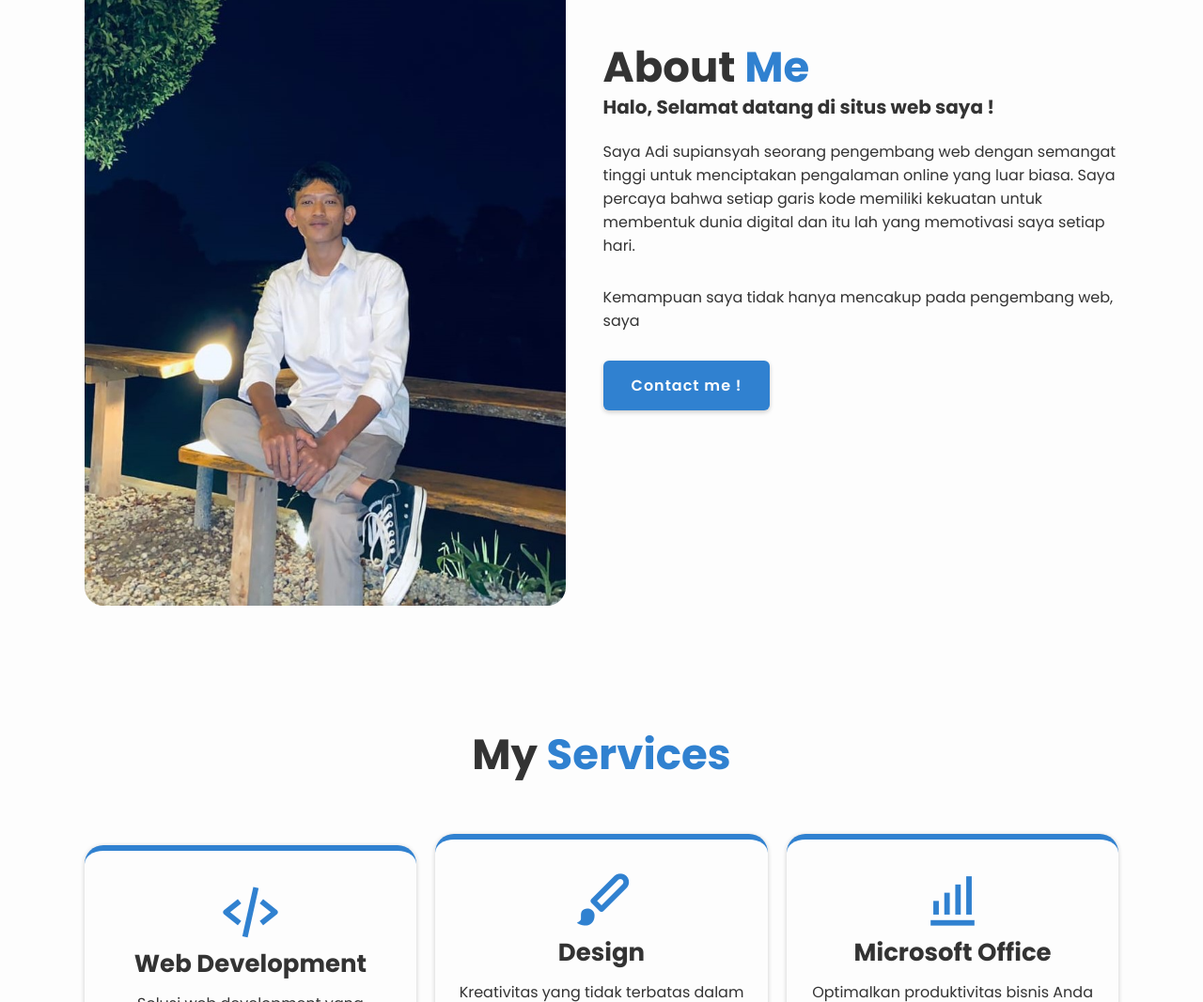
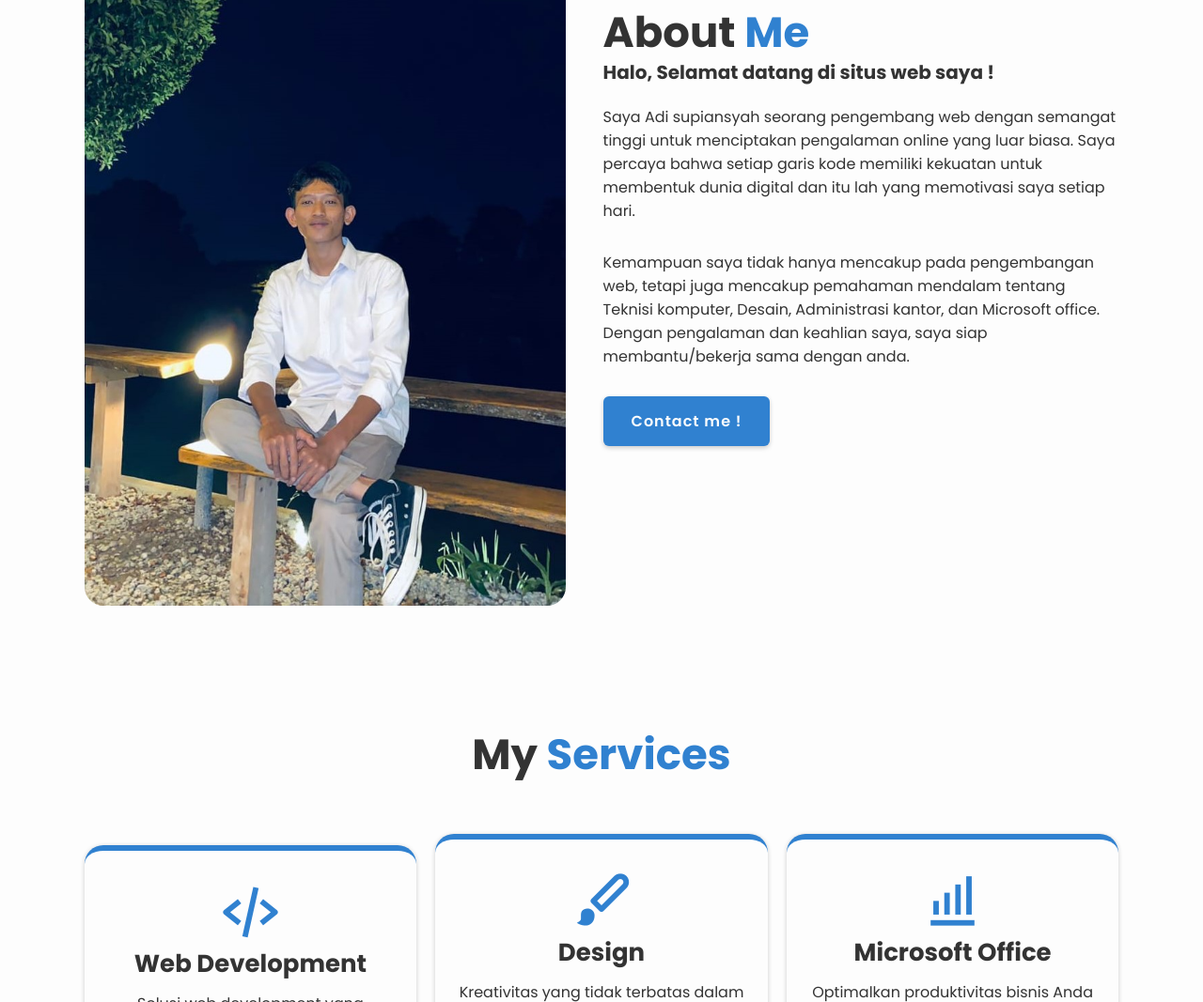
Before and after one commit to adisupiansah/adisupiansah.github.io, a plain HTML site: page index.html in a window 1280 px wide. Shown: the part 1067-2134 px from the top of the page at 94% size. Drawn offline with nearby package versions, Linux system fonts and the light colour scheme.

Commit message:
Update 16 desember 2023

```diff
--- a/index.html
+++ b/index.html
@@ -103,7 +103,7 @@
                 Saya Adi supiansyah seorang pengembang web dengan semangat tinggi untuk menciptakan pengalaman online yang luar biasa. Saya percaya bahwa setiap garis kode memiliki kekuatan untuk membentuk dunia digital dan itu lah yang memotivasi saya setiap hari.
             </p>
             <p>
-                Kemampuan saya tidak hanya mencakup pada pengembang web, saya
+                Kemampuan saya tidak hanya mencakup pada pengembangan web, tetapi juga mencakup pemahaman mendalam tentang Teknisi komputer, Desain, Administrasi kantor, dan Microsoft office. Dengan pengalaman dan keahlian saya, saya siap membantu/bekerja sama dengan anda.
             </p>
             <a href="https://www.instagram.com/adi.spiansyh/" class="btn">Contact me !</a>
         </div>
```
